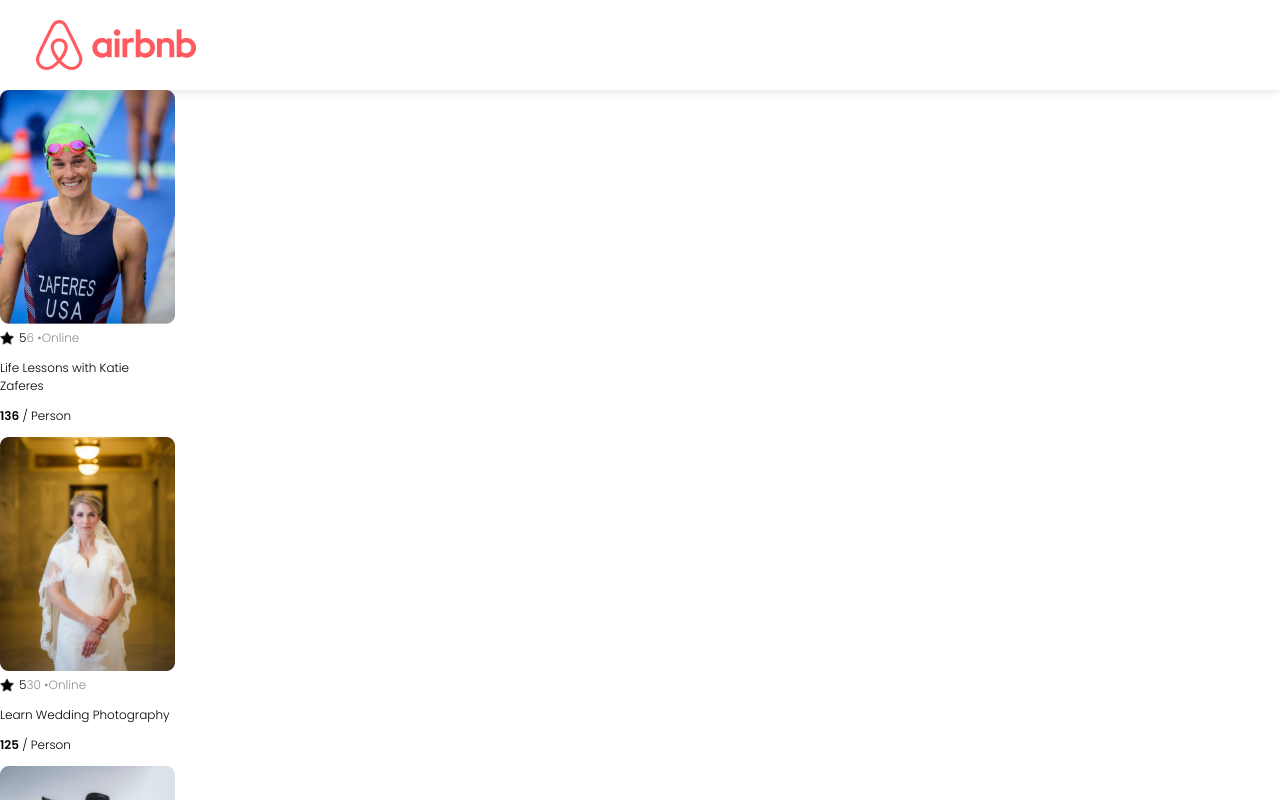
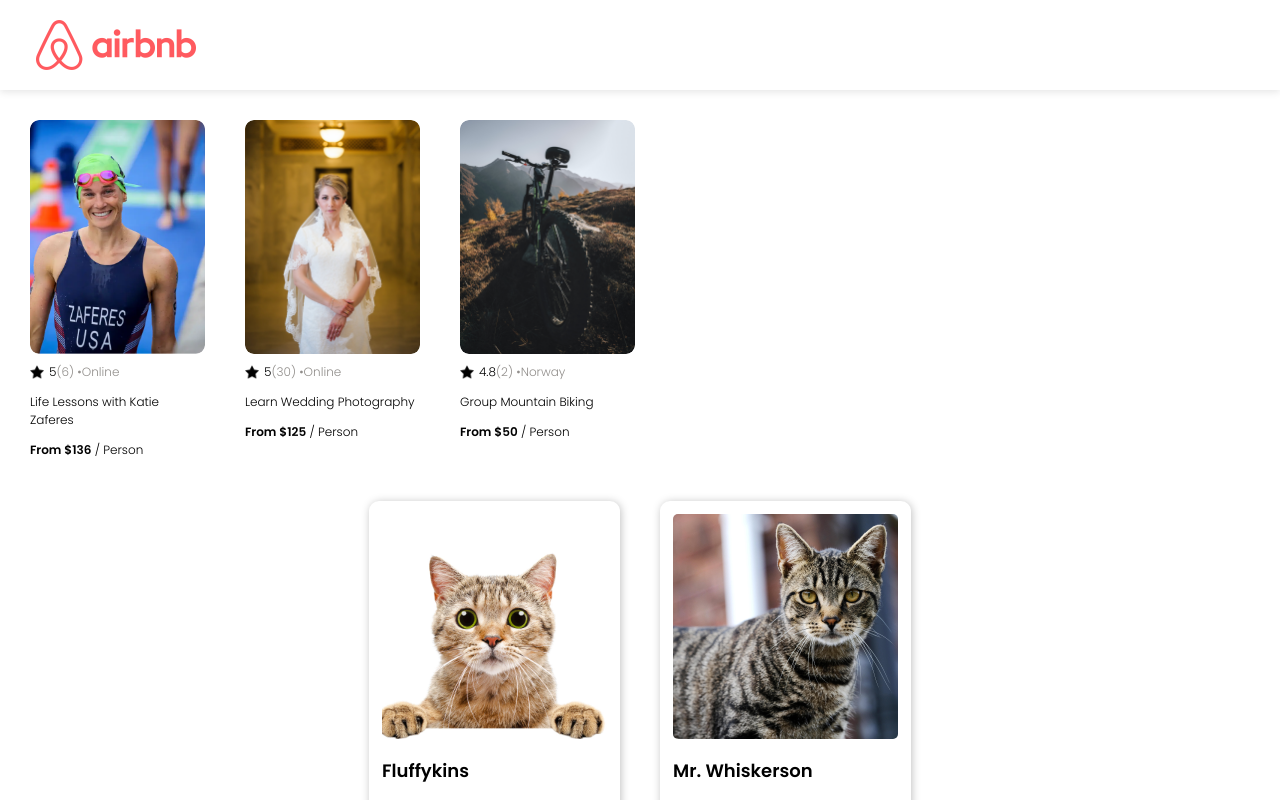
Before and after one commit to ayednaber/Learning_React.js, a React (Create React App) app in the folder airbnb_experiences_clone/: page / in a window 1280 px wide. Shown: the top 800 px of the page. Built offline with nearby package versions, Linux system fonts and the light colour scheme.

Commit message:
Styled Card components horizontally

```diff
--- a/airbnb_experiences_clone/src/App.js
+++ b/airbnb_experiences_clone/src/App.js
@@ -25,7 +25,9 @@
       <Navbar />
       {/* <Hero /> */}
 
-      {cardElements}
+      <section className="cards-list">
+        {cardElements}
+      </section>
 
       <div className='contacts'>
       {contacts.map(({id, img, name, phone, email}) => (
--- a/airbnb_experiences_clone/src/components/Card.js
+++ b/airbnb_experiences_clone/src/components/Card.js
@@ -13,12 +13,12 @@
             <div className="card-section">
                 <img src={star} className="star-img" />
                 <span className="card-rating">{props.rating}</span>
-                <span className="card-review-count">{props.num_reviews} • </span>
+                <span className="card-review-count">({props.num_reviews}) • </span>
                 <span className="country">{props.country}</span>
             </div>
             <div className="card-title-section">
                 <p className="card-title">{props.title}</p>
-                <p className="card-price"><span className="price">{props.price}</span> / Person</p>
+                <p className="card-price"><span className="price">From ${props.price}</span> / Person</p>
             </div>
         </div>
     )
--- a/airbnb_experiences_clone/src/index.css
+++ b/airbnb_experiences_clone/src/index.css
@@ -33,14 +33,21 @@
 .card {
   width: 175px;
   font-size: 12px;
+  flex: 0 0 auto;
+  display: flex;
+  flex-direction: column;
+  padding: 20px;
 }
 
 .card-img {
   width: 100%;
+  border-radius: 9px;
+  margin-bottom: 9px;
 }
 
 .card-section {
   display: flex;
+  align-items: center;
 }
 
 .star-img {
@@ -112,3 +119,18 @@
 font-size: 12px;
 color: #2B283A;
 }
+
+.cards-list {
+  display: flex;
+  overflow: scroll;
+  padding: 10px;
+}
+
+.card-title {
+  overflow: hidden;
+  text-overflow: ellipsis;
+}
+
+.card-price {
+  margin-top: auto;
+}
```
